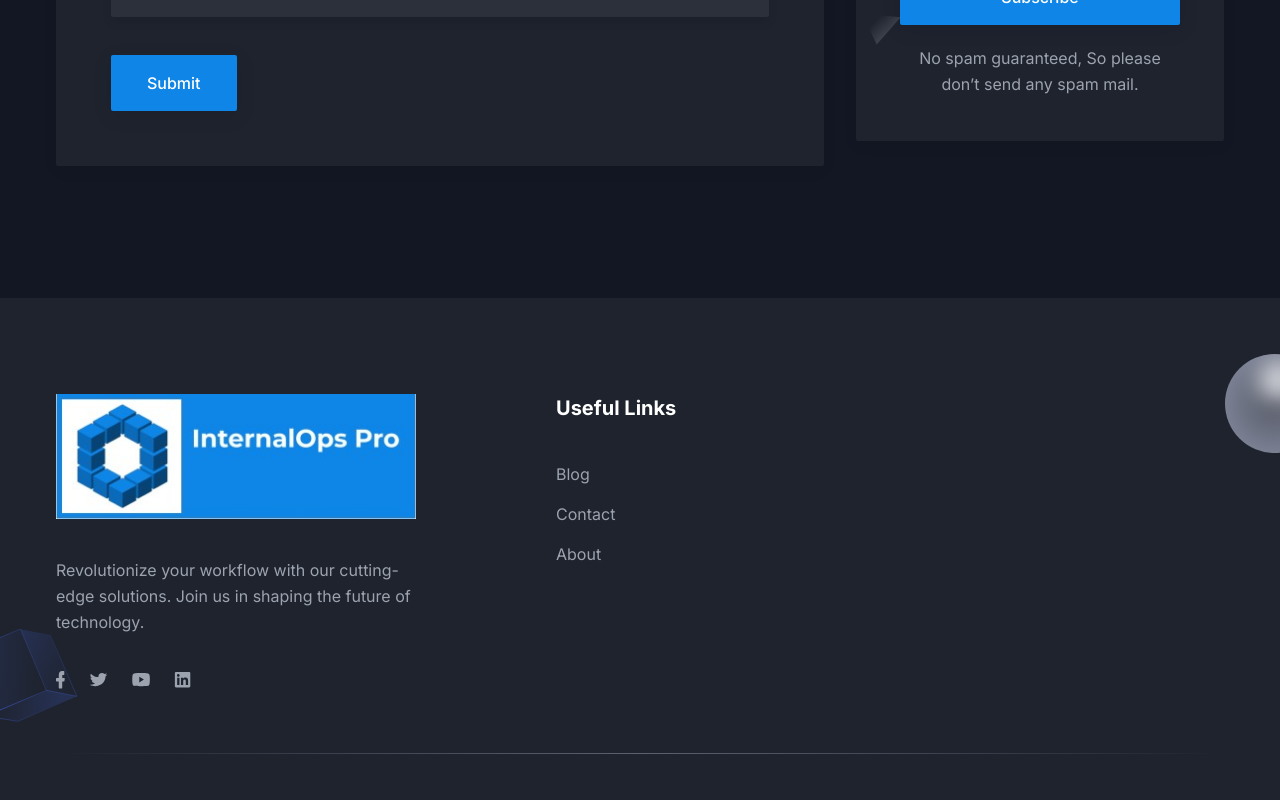
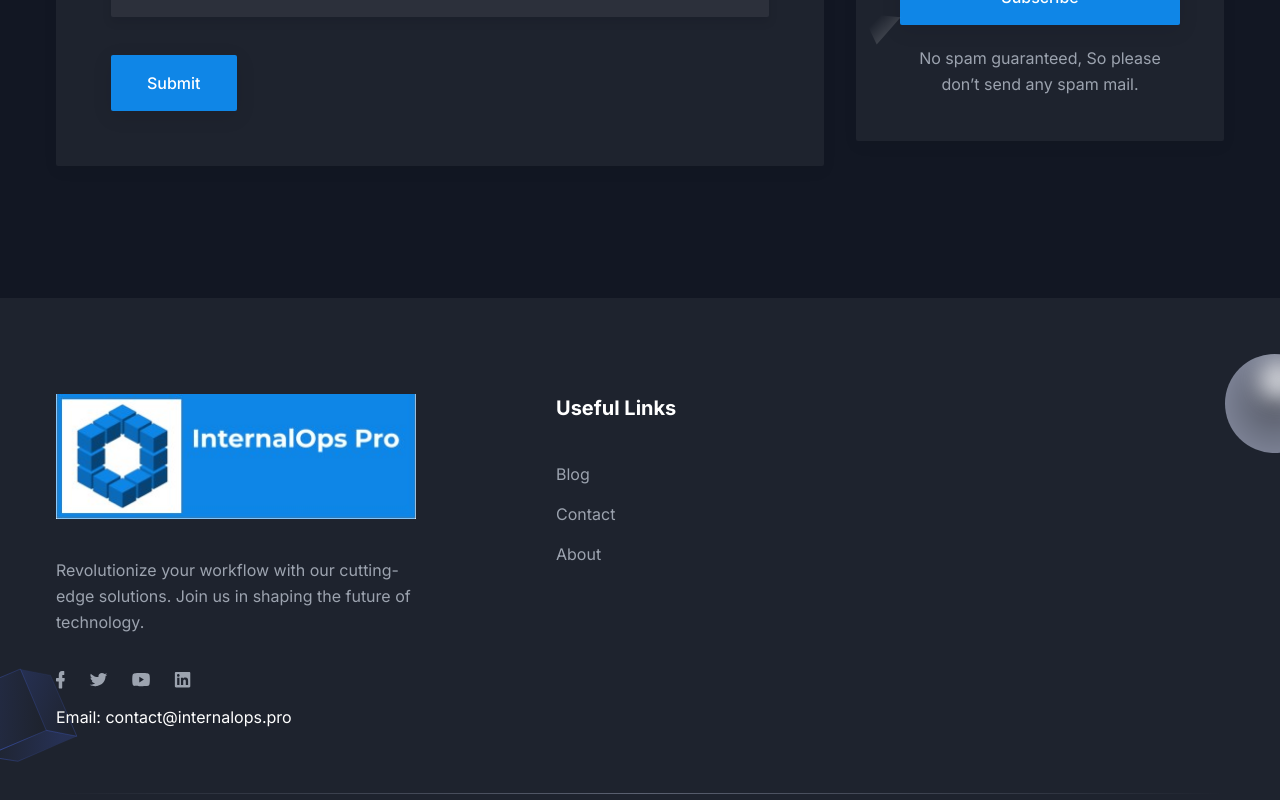
Before and after one commit to Nwachukwupgate/internalops, a Next.js app: page / in a window 1280 px wide. Shown: the part 8102-8902 px from the top of the page. Built offline with nearby package versions, Linux system fonts and the light colour scheme; no server answers.

Commit message:
latest push added mail

```diff
--- a/components/Footer/index.tsx
+++ b/components/Footer/index.tsx
@@ -90,6 +90,7 @@ const Footer = () => {
                     </svg>
                   </a>
                 </div>
+                <p className="mt-4">Email: contact@internalops.pro</p>
               </div>
             </div>
 
```
